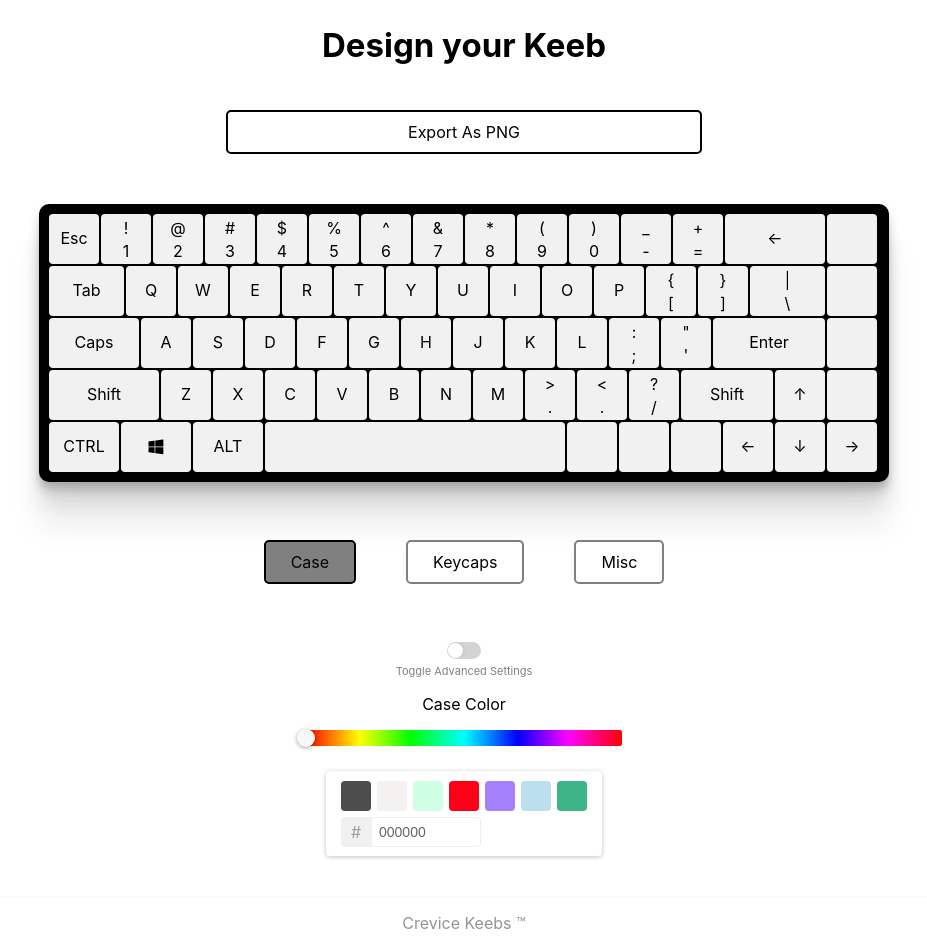
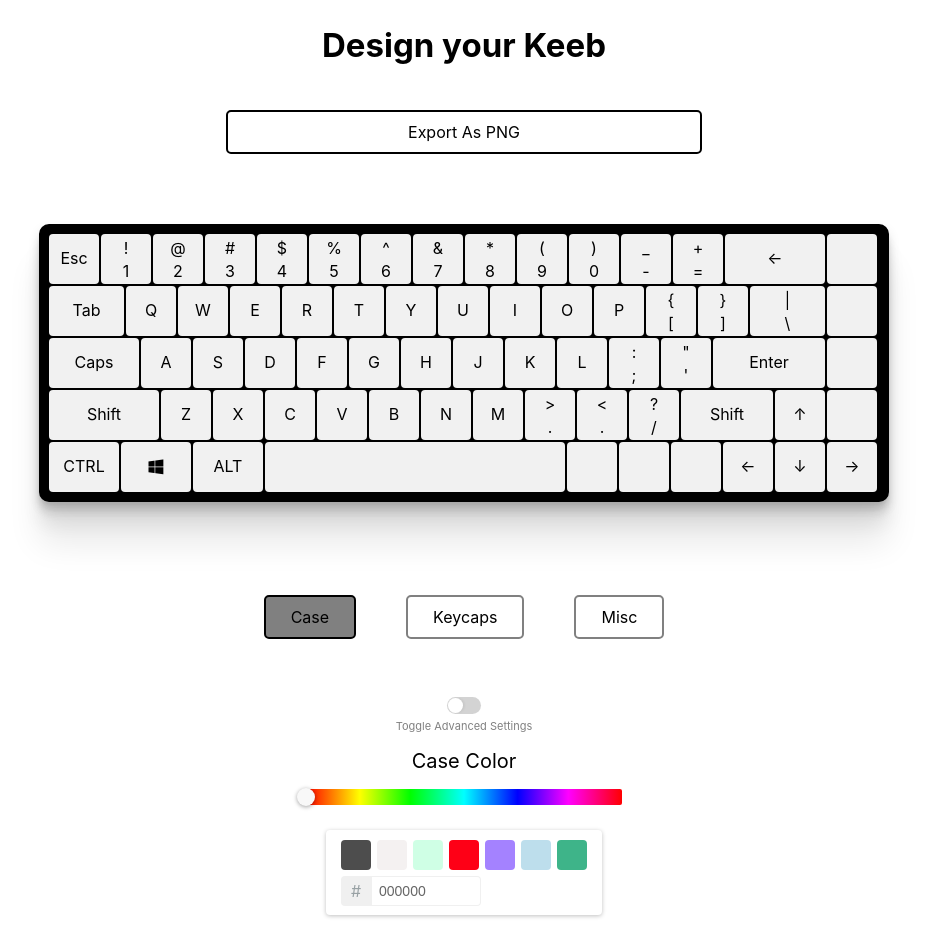
Before and after one commit to AndrewLo42/keyboard-designer, a React (Create React App) app: page / in a window 1280 px wide. Shown: the top 952 px of the page, without its empty margins (176-1103 px from the left). Built offline with nearby package versions, Linux system fonts and the light colour scheme.

Commit message:
Added resuable components for color picker

```diff
--- /dev/null
+++ b/src/components/ColorChanger.js
@@ -0,0 +1,41 @@
+import React, {useRef} from 'react';
+import {HuePicker, TwitterPicker, ChromePicker} from 'react-color';
+
+interface Props {
+  color: string;
+  handleChange:(color: string) => void;
+  showAdvanced: boolean;
+  headerText: string;
+}
+
+const ColorComponent: React.FC<Props> = ({color, handleChange, showAdvanced, headerText}) => {
+
+  return(
+    <div className="col">
+      <div className="color-picker-title">{headerText}</div>
+        {showAdvanced ? (
+          <ChromePicker
+            color={color}
+            handleChangeComplete={handleChange}
+            onChange={handleChange}
+          />
+        ) : (
+          <HuePicker
+            color={color}
+            handleChangeComplete={handleChange}
+            onChange={handleChange}
+          />
+        )}
+        <TwitterPicker
+          color={color}
+          handleChangeComplete={handleChange}
+          onChange={handleChange}
+          triangle="hide"
+          colors={['#4D4D4D', "#F4F1F1", "#CFFFE5", "#FE0016", "#A482FF", "#BDDEEC", "#3EB489"]}
+        />
+    </div>
+
+  )
+}
+
+export default ColorComponent;
--- a/src/components/ColorPicker.js
+++ b/src/components/ColorPicker.js
@@ -3,6 +3,7 @@ import {HuePicker, TwitterPicker, ChromePicker} from 'react-color';
 import styled from 'styled-components';
 import CheckboxToggle from './CheckBox';
 import Switch from './ToggleSwitch';
+import ColorComponent from './ColorChanger';
 
 interface Props {
   caseColor: string;
@@ -36,6 +37,9 @@ interface Props {
       background: #C3D8C7;
     }
   `;
+  const MiscContainer = styled.div`
+    margin-top: 10px;
+  `;
 
 export const ColorPicker: React.FC<Props> = (props) => {
 
@@ -63,107 +67,24 @@ export const ColorPicker: React.FC<Props> = (props) => {
 
   const renderCasePicker =  (
     <div className="color-picker-container">
-      <div className="color-picker-title">Case Color</div>
-      {showAdvanced ? (
-        <ChromePicker
-          color={props.caseColor}
-          handleChangeComplete={handleChangeCaseColor}
-          onChange={handleChangeCaseColor}
-        />
-      ) : (
-        <HuePicker
-          color={props.caseColor}
-          handleChangeComplete={handleChangeCaseColor}
-          onChange={handleChangeCaseColor}
-        />
-      )}
-
-      <TwitterPicker
-        color={props.caseColor}
-        handleChangeComplete={handleChangeCaseColor}
-        onChange={handleChangeCaseColor}
-        triangle="hide"
-        colors={['#4D4D4D', "#F4F1F1", "#CFFFE5", "#FE0016", "#A482FF", "#BDDEEC", "#3EB489"]}
-      />
+      <ColorComponent color={props.textColor} handleChange={handleChangeCaseColor} showAdvanced={showAdvanced} headerText="Case Color"/>
     </div>
   );
 
- const renderKeysPicker = (
-   <div className="color-picker-container">
-      <div className="color-picker-title">Keycap Color</div>
-        {showAdvanced ? (
-          <ChromePicker
-            color={props.mainKeyColor}
-            handleChangeComplete={handleChangeMainColor}
-            onChange={handleChangeMainColor}
-          />
-        ) : (
-          <HuePicker
-            color={props.mainKeyColor}
-            handleChangeComplete={handleChangeMainColor}
-            onChange={handleChangeMainColor}
-          />
-        )}
-        <TwitterPicker
-          color={props.mainKeyColor}
-          handleChangeComplete={handleChangeMainColor}
-          onChange={handleChangeMainColor}
-          triangle="hide"
-          colors={['#4D4D4D', "#F4F1F1", "#CFFFE5", "#FE0016", "#A482FF", "#BDDEEC", "#3EB489"]}
-        />
-
-      <div className="color-picker-title">Key Text Color</div>
-        {showAdvanced ? (
-          <ChromePicker
-            color={props.textColor}
-            handleChangeComplete={handleChangeTextColor}
-            onChange={handleChangeTextColor}
-          />
-        ) : (
-          <HuePicker
-            color={props.textColor}
-            handleChangeComplete={handleChangeTextColor}
-            onChange={handleChangeTextColor}
-          />
-        )}
-        <TwitterPicker
-          color={props.textColor}
-          handleChangeComplete={handleChangeTextColor}
-          onChange={handleChangeTextColor}
-          triangle="hide"
-          colors={['#4D4D4D', "#F4F1F1", "#CFFFE5", "#FE0016", "#A482FF", "#BDDEEC", "#3EB489"]}
-        />
+  const renderKeysPicker = (
+    <div className="color-picker-container">
+      <ColorComponent color={props.textColor} handleChange={handleChangeMainColor} showAdvanced={showAdvanced} headerText="Keycap Color"/>
+      <ColorComponent color={props.textColor} handleChange={handleChangeTextColor} showAdvanced={showAdvanced} headerText="Key Text Color"/>
     </div>
   )
 
   const renderMiscPicker = (
-    <div className="color-picker-container">
+    <div className="color-picker-container col">
       <CheckboxToggle labelText="Different Modifier Colors" handleClick={props.setDiffMod} startChecked={props.diffMod}/>
       {props.diffMod ? (
-        <React.Fragment>
-          <h5 className="color-picker-title">Modifier Key Color</h5>
-            {showAdvanced ? (
-              <ChromePicker
-                color={props.modKeyColor}
-                handleChangeComplete={handleChangeModColor}
-                onChange={handleChangeModColor}
-              />
-            ) : (
-              <HuePicker
-                color={props.modKeyColor}
-                handleChangeComplete={handleChangeModColor}
-                onChange={handleChangeModColor}
-              />
-            )}
-
-          <TwitterPicker
-            color={props.modKeyColor}
-            handleChangeComplete={handleChangeModColor}
-            onChange={handleChangeModColor}
-            triangle="hide"
-            colors={['#4D4D4D', "#F4F1F1", "#CFFFE5", "#FE0016", "#A482FF", "#BDDEEC", "#3EB489"]}
-          />
-        </React.Fragment>
+        <MiscContainer>
+          <ColorComponent color={props.textColor} handleChange={handleChangeModColor} showAdvanced={showAdvanced} headerText="Modifier Key Color"/>
+        </MiscContainer>
       ) : null}
     </div>
   )
--- a/src/components/Keyboard.js
+++ b/src/components/Keyboard.js
@@ -44,15 +44,20 @@ const SaveButton = styled.div`
   }
 `;
 
+const KeyboardContainer = styled.div`
+  padding: 10px;
+`;
+
 export const KeyBoard: React.FC<Props> = (props) => {
   const componentRef = useRef();
 
   return(
     <React.Fragment>
-      <SaveButton onClick={() => exportComponentAsPNG(componentRef)}>
+      <SaveButton onClick={() => exportComponentAsPNG(componentRef, {fileName: "keeb"}, {backgroundColor: null} )}>
         Export As PNG
       </SaveButton>
-      <CaseColor className="keyboard box"  color={props.caseColor} id="keyboard" ref={componentRef}>
+      <KeyboardContainer ref={componentRef}>
+        <CaseColor className="keyboard box"  color={props.caseColor} id="keyboard" >
           <div className="row">
             <EscKey className="key key__esc" color={props.mainKeyColor} textColor={props.textColor}>
               Esc
@@ -277,6 +282,7 @@ export const KeyBoard: React.FC<Props> = (props) => {
             </MainKey>
           </div>
         </CaseColor>
+      </KeyboardContainer>
 
      </React.Fragment>
   );
--- a/src/index.css
+++ b/src/index.css
@@ -29,6 +29,7 @@ span {
   height: 262px;
   margin: 0px auto;
   margin-top: 50px;
+  margin-bottom: 25px;
   border: 8px solid #000000;
   border-radius: 10px;
   background: #000000;
@@ -104,7 +105,7 @@ span {
 .color-picker-container {
   display: flex;
   justify-content: center;
-  flex-direction: column;
+  flex-direction: row;
   margin: 1rem 5rem;
 }
 
@@ -127,6 +128,7 @@ span {
 }
 
 .color-picker-title {
+  font-size: 20px;
   margin-bottom: 1rem;
 }
 .chrome-picker,
@@ -156,3 +158,14 @@ span {
 .shadow {
   box-shadow: inset 0 0 10px 0 #000000;
 }
+
+
+.col {
+  padding: 0 30px;
+  display: flex;
+  flex-direction: column;
+}
+.row-container{
+  display: flex;
+  flex-direction: row;
+}
```
Lines whose indentation alone changed are shown as unchanged.
